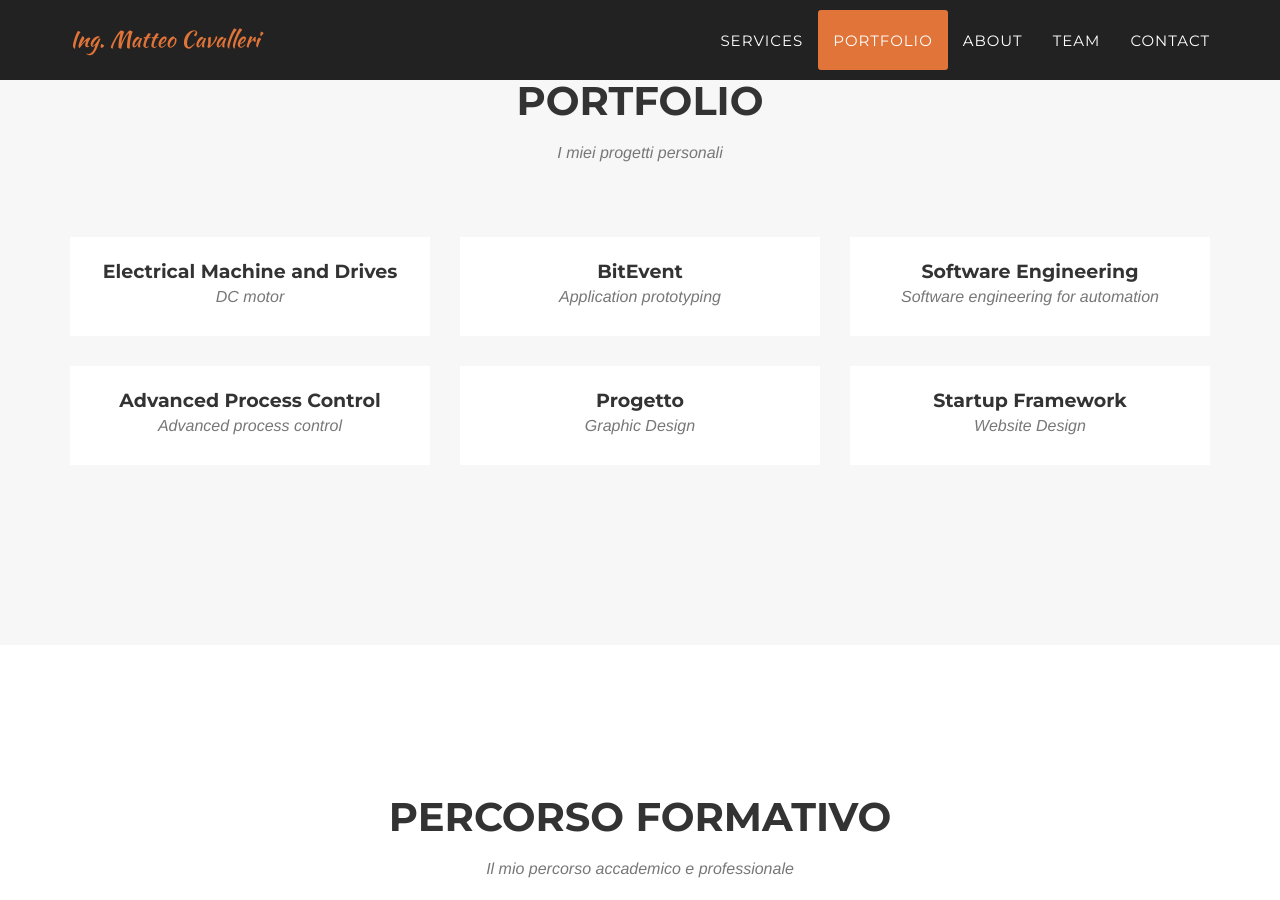
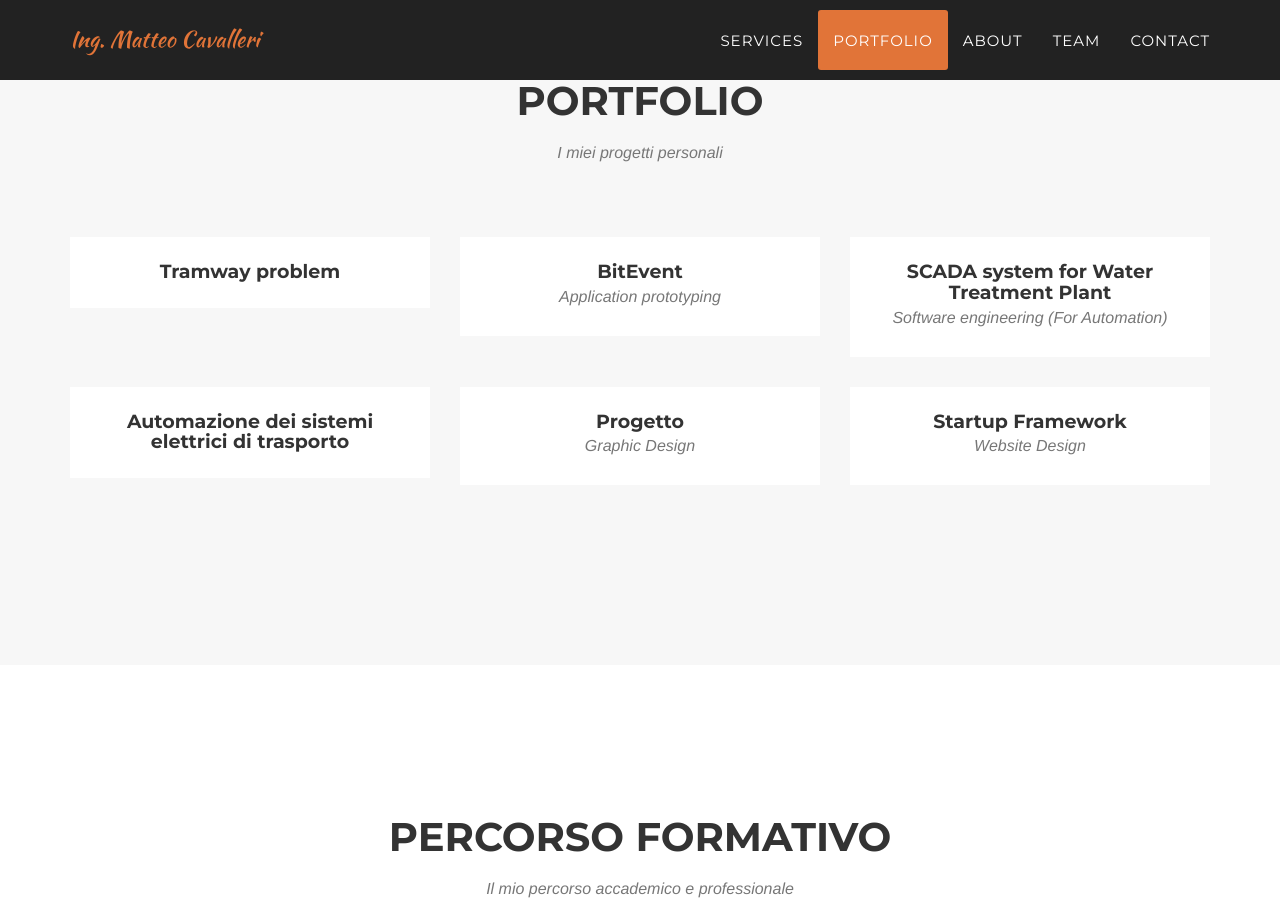
Before and after one commit to ingmatteocavalleri/ingmatteocavalleri.github.io, a Jekyll site: the page built from _posts/2014-07-15-project-4.markdown, in a window 1280 px wide and 900 px high, scrolled down 1567 px. Built offline with Jekyll 4.4.1, drawn with Linux system fonts in a browser that asks for light colours; some web fonts are replaced.

Commit message:
project description

```diff
--- a/_posts/2014-07-15-project-4.markdown
+++ b/_posts/2014-07-15-project-4.markdown
@@ -1,6 +1,6 @@
 ---
-title: Advanced Process Control
-subtitle: Advanced process control
+title: Automazione dei sistemi elettrici di trasporto
+subtitle:
 layout: default
 modal-id: 4
 date: 2014-07-15
@@ -8,8 +8,8 @@
 thumbnail: treehouse-thumbnail.png
 alt: image-alt
 project-date: April 2014
-client: Start Bootstrap
-category: Web Development
+client: Politecnico di Milano
+category: Data analysis
 description: Lorem ipsum dolor sit amet, usu cu alterum nominavi lobortis. At duo novum diceret. Tantas apeirian vix et, usu sanctus postulant inciderint ut, populo diceret necessitatibus in vim. Cu eum dicam feugiat noluisse.
 
 ---
--- a/_posts/2025-1-01-project-1.markdown
+++ b/_posts/2025-1-01-project-1.markdown
@@ -1,6 +1,6 @@
 ---
-title: Electrical Machine and Drives
-subtitle: DC motor
+title: Tramway problem
+subtitle:
 layout: default
 modal-id: 1
 date: 2025-11-01
```
Also changed, not shown: other parts of _posts/2025-1-01-project-1.markdown (+1 -1 lines), _posts/2014-07-16-project-3.markdown (+4 -4 lines).
